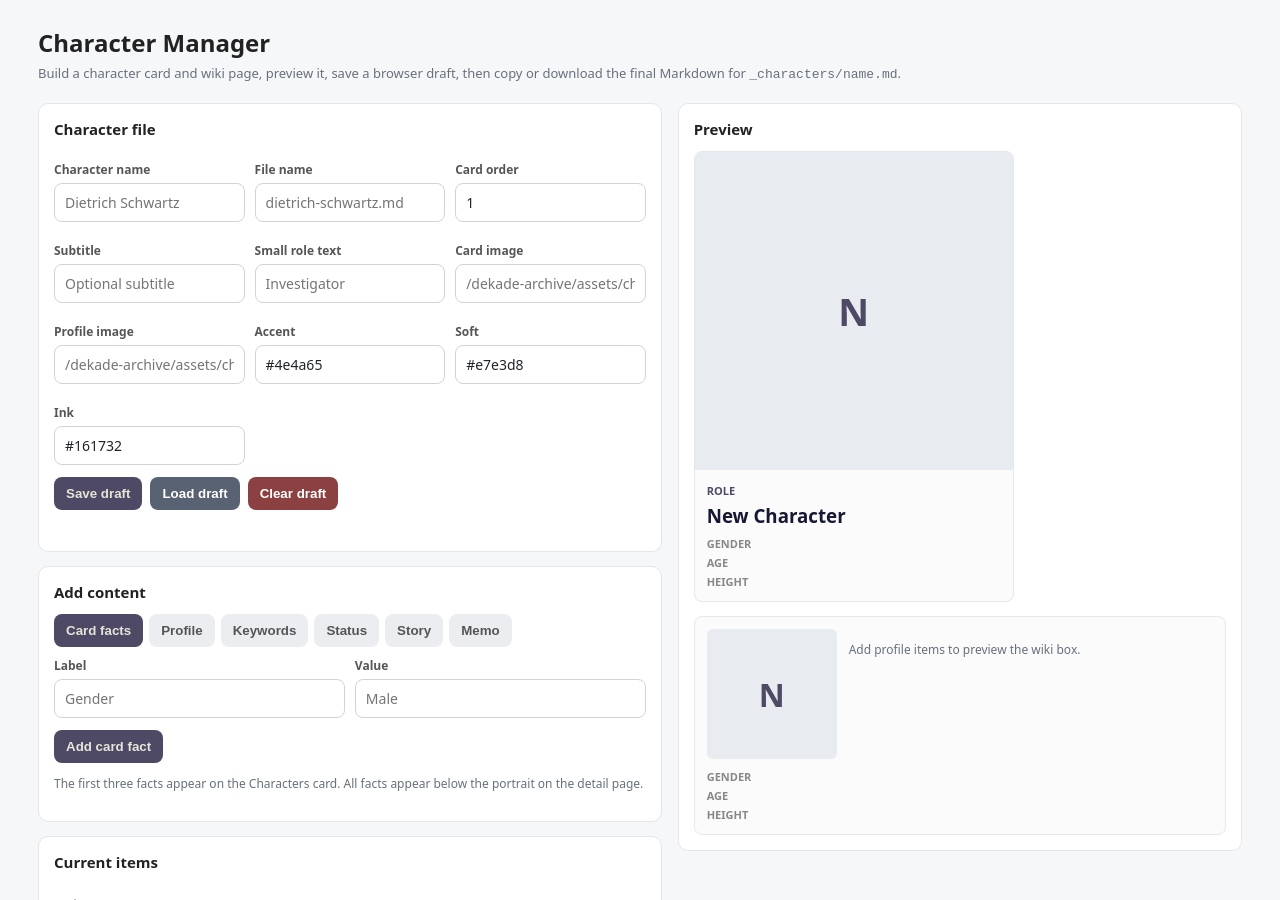
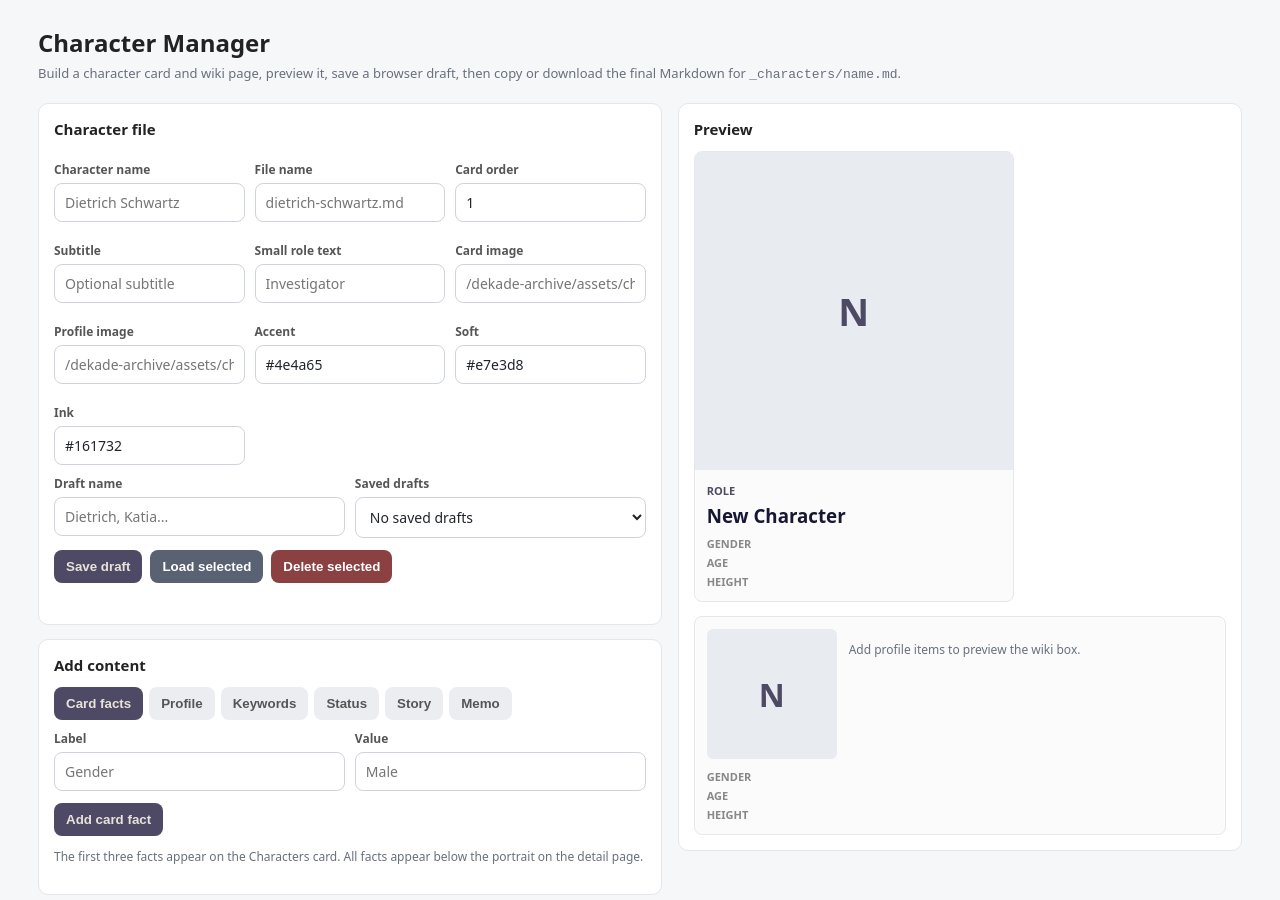
Before and after one commit to mistynocturn-design/dekade-archive, a Jekyll site: the page tools/character-manager.html, which Jekyll copies as it is, in a window 1280 px wide and 900 px high. Built offline with Jekyll 4.4.1, drawn with Linux system fonts in a browser that asks for light colours; some of the changed lines change nothing that is shown.

Commit message:
Update character-manager.html

```diff
--- a/tools/character-manager.html
+++ b/tools/character-manager.html
@@ -93,10 +93,14 @@
           <div><label for="soft">Soft</label><input id="soft" value="#e7e3d8"></div>
           <div><label for="ink">Ink</label><input id="ink" value="#161732"></div>
         </div>
+        <div class="grid two">
+          <div><label for="draftName">Draft name</label><input id="draftName" placeholder="Dietrich, Katia..."></div>
+          <div><label for="draftSelect">Saved drafts</label><select id="draftSelect"></select></div>
+        </div>
         <div class="actions">
           <button id="saveDraftBtn" type="button">Save draft</button>
-          <button class="secondary" id="loadDraftBtn" type="button">Load draft</button>
-          <button class="danger" id="clearDraftBtn" type="button">Clear draft</button>
+          <button class="secondary" id="loadDraftBtn" type="button">Load selected</button>
+          <button class="danger" id="clearDraftBtn" type="button">Delete selected</button>
         </div>
         <div class="status" id="draftStatus"></div>
       </section>
@@ -194,7 +198,7 @@
 </main>
 
 <script>
-var STORAGE_KEY = 'dekade-character-manager-draft-v1';
+var STORAGE_KEY = 'dekade-character-manager-drafts-v2';
 var data = { facts: [], groups: [], stats: [], story: [], memo: [] };
 var fields = ['title','fileName','order','subtitle','role','cardImage','profileImage','accent','soft','ink'];
 function el(id) { return document.getElementById(id); }
@@ -408,26 +412,55 @@
   fields.forEach(function (id) { meta[id] = el(id).value; });
   return { meta: meta, data: data };
 }
+function getDrafts() {
+  try { return JSON.parse(localStorage.getItem(STORAGE_KEY) || '{}') || {}; }
+  catch (err) { return {}; }
+}
+function setDrafts(drafts) {
+  localStorage.setItem(STORAGE_KEY, JSON.stringify(drafts));
+}
+function currentDraftName() {
+  return val('draftName') || val('title') || 'New Character';
+}
+function renderDraftSelect(selectedName) {
+  var select = el('draftSelect');
+  var drafts = getDrafts();
+  var names = Object.keys(drafts).sort(function (a, b) { return a.localeCompare(b); });
+  select.innerHTML = names.length ? names.map(function (name) {
+    return '<option value="' + escapeHtml(name) + '">' + escapeHtml(name) + '</option>';
+  }).join('') : '<option value="">No saved drafts</option>';
+  if (selectedName && drafts[selectedName]) select.value = selectedName;
+}
 function saveDraft() {
-  localStorage.setItem(STORAGE_KEY, JSON.stringify(getDraft()));
-  el('draftStatus').textContent = 'Draft saved in this browser.';
+  var name = currentDraftName();
+  var drafts = getDrafts();
+  drafts[name] = getDraft();
+  drafts[name].savedAt = new Date().toISOString();
+  setDrafts(drafts);
+  setVal('draftName', name);
+  renderDraftSelect(name);
+  el('draftStatus').textContent = 'Draft saved: ' + name;
 }
 function loadDraft() {
-  var raw = localStorage.getItem(STORAGE_KEY);
-  if (!raw) { el('draftStatus').textContent = 'No saved draft.'; return; }
-  try {
-    var draft = JSON.parse(raw);
-    fields.forEach(function (id) { if (draft.meta && draft.meta[id] != null) el(id).value = draft.meta[id]; });
-    data = Object.assign({ facts: [], groups: [], stats: [], story: [], memo: [] }, draft.data || {});
-    updateAll('Draft loaded.');
-  } catch (err) {
-    el('draftStatus').textContent = 'Draft could not be loaded.';
-  }
+  var name = el('draftSelect').value || val('draftName');
+  var drafts = getDrafts();
+  var draft = drafts[name];
+  if (!name || !draft) { el('draftStatus').textContent = 'No selected draft.'; return; }
+  fields.forEach(function (id) { if (draft.meta && draft.meta[id] != null) el(id).value = draft.meta[id]; });
+  setVal('draftName', name);
+  data = Object.assign({ facts: [], groups: [], stats: [], story: [], memo: [] }, draft.data || {});
+  updateAll('Draft loaded: ' + name);
 }
 function clearDraft() {
-  if (!confirm('Clear saved browser draft?')) return;
-  localStorage.removeItem(STORAGE_KEY);
-  el('draftStatus').textContent = 'Draft cleared.';
+  var name = el('draftSelect').value || val('draftName');
+  var drafts = getDrafts();
+  if (!name || !drafts[name]) { el('draftStatus').textContent = 'No selected draft.'; return; }
+  if (!confirm('Delete draft: ' + name + '?')) return;
+  delete drafts[name];
+  setDrafts(drafts);
+  setVal('draftName', '');
+  renderDraftSelect();
+  el('draftStatus').textContent = 'Draft deleted.';
 }
 function updateAll(message) {
   renderItems();
@@ -460,13 +493,15 @@
   a.href = url; a.download = fileName; a.click(); URL.revokeObjectURL(url);
   el('status').textContent = 'Downloaded ' + fileName + '.';
 });
+el('draftSelect').addEventListener('change', function () { setVal('draftName', el('draftSelect').value); });
 el('itemList').addEventListener('click', function (event) {
   var btn = event.target.closest('[data-remove]');
   if (!btn) return;
   removeItem(btn.dataset.remove, Number(btn.dataset.a), btn.dataset.b === '' ? null : Number(btn.dataset.b));
 });
 fields.forEach(function (id) { el(id).addEventListener('input', function () { updateAll(); }); });
-el('title').addEventListener('input', function () { if (!val('fileName')) el('fileName').placeholder = slugify(val('title') || 'character') + '.md'; });
+el('title').addEventListener('input', function () { if (!val('fileName')) el('fileName').placeholder = slugify(val('title') || 'character') + '.md'; if (!val('draftName')) el('draftName').placeholder = val('title') || 'Dietrich, Katia...'; });
+renderDraftSelect();
 updateAll();
 </script>
 </body>
```
